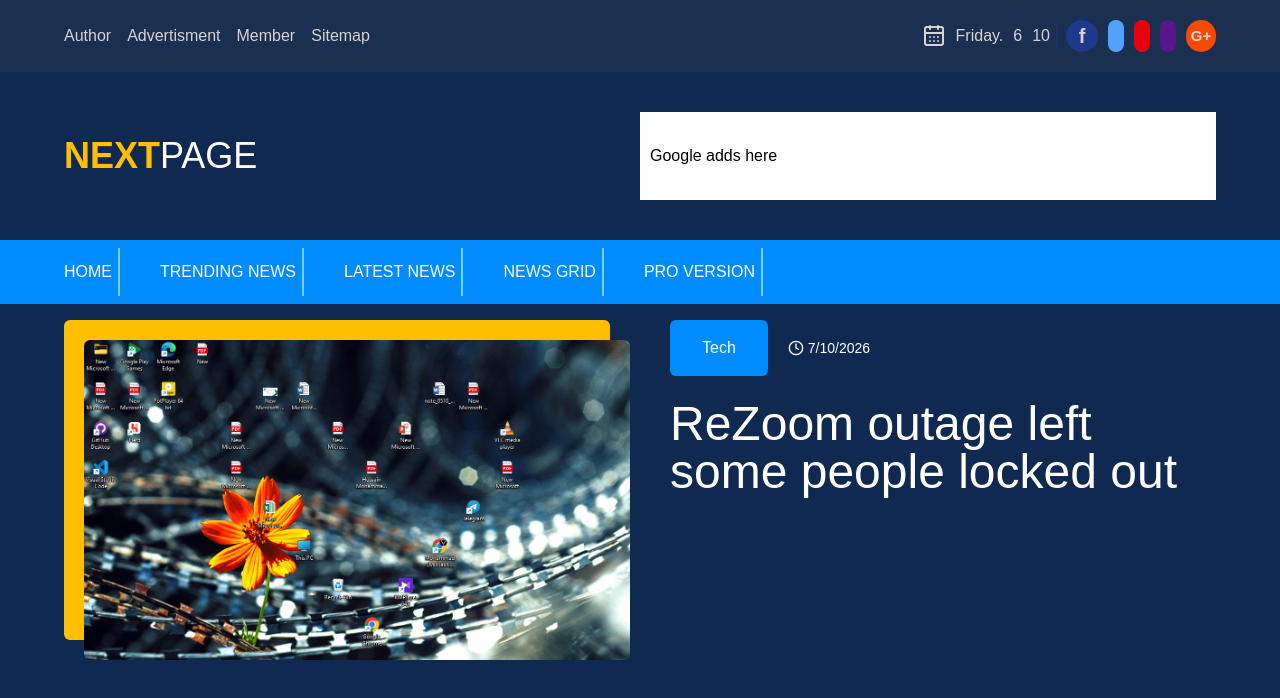
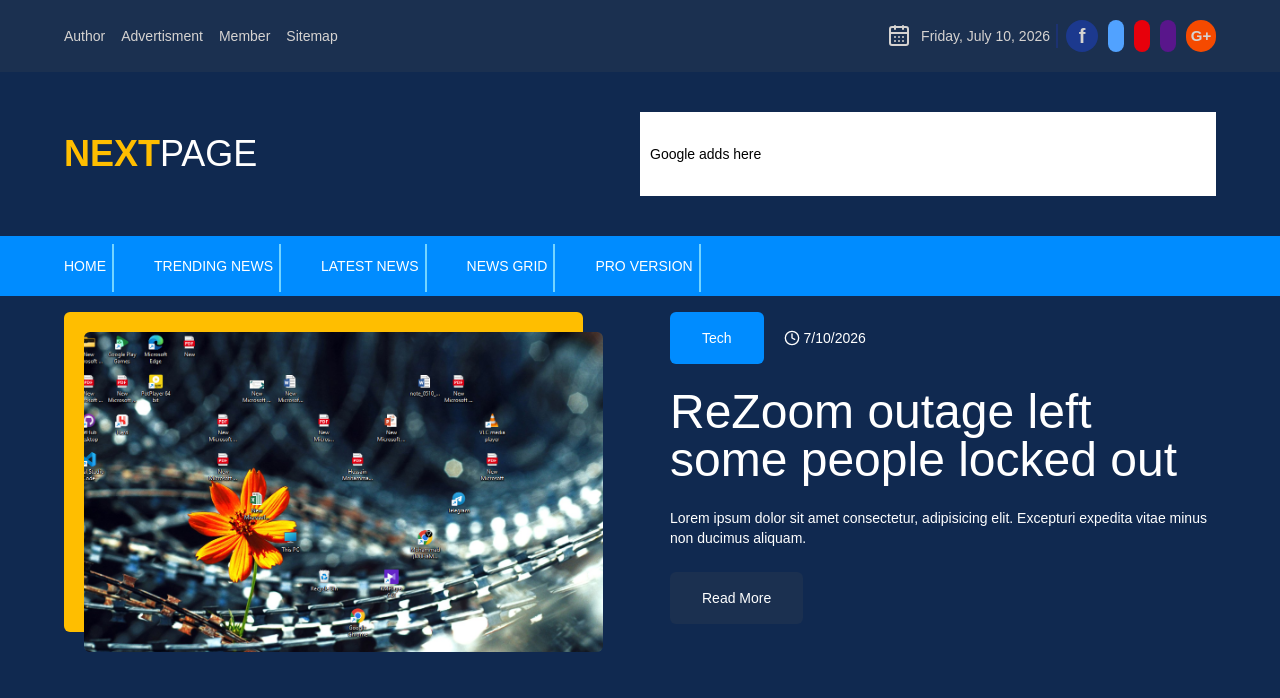
Before and after one commit to mohammadmohammadi785-crypto/React_Project_News, a React (Vite) app: page / in a window 1280 px wide. Shown: the top 698 px of the page. Built offline with nearby package versions, Linux system fonts and the light colour scheme.

Commit message:
Changes added

```diff
--- a/src/App.tsx
+++ b/src/App.tsx
@@ -5,7 +5,7 @@ import SecondHeader from "./components/SecondHeader";
 
 export default function App() {
   return (
-    <div className="font-rubik w-full bg-brand min-h-screen">
+    <div className="font-rubik w-full text-sm bg-brand min-h-screen">
       <Header />
       <SecondHeader />
       <Navbar />
--- a/src/components/Card/HeroCard.tsx
+++ b/src/components/Card/HeroCard.tsx
@@ -1,6 +1,6 @@
 export default function HeroCard() {
   return (
-    <div className="w-full relative h-80 z-0">
+    <div className="w-[95%] relative h-80 z-0">
       <div className="z-30 w-full h-full">
         <img
           className="w-full rounded-md absolute  top-5 left-5 object-cover h-full"
--- a/src/components/Header.tsx
+++ b/src/components/Header.tsx
@@ -40,9 +40,14 @@ export default function Header() {
         <div className="flex space-x-4 items-center">
           <div className="flex space-x-2.5 items-center relative after:content-[''] after:h-full after:w-0.5 after:bg-[#1c3272] after:absolute after:-right-2 ">
             <CalendarDaysIcon />
-            <span>{day}</span>
-            <span>{new Date().getMonth()}</span>
-            <span>{new Date().getDate()}</span>
+            <span>
+              {new Date().toLocaleDateString("en-US", {
+                weekday: "long",
+                month: "long",
+                day: "numeric",
+                year: "numeric",
+              })}
+            </span>
           </div>
           <div className="flex space-x-2.5">
             <div className="flex justify-center items-center p-2 bg-blue-900  rounded-full">
--- a/src/components/Hero.tsx
+++ b/src/components/Hero.tsx
@@ -18,6 +18,15 @@ export default function Hero() {
         <h1 className="text-5xl text-white font-medium">
           ReZoom outage left some people locked out
         </h1>
+        <p className="text-white text-sm">
+          Lorem ipsum dolor sit amet consectetur, adipisicing elit. Excepturi
+          expedita vitae minus non ducimus aliquam.
+        </p>
+        <div className="flex gap-5">
+          <button className="bg-[#1b3050]  text-white py-4 px-8 rounded-md">
+            Read More
+          </button>
+        </div>
       </div>
     </div>
   );
```
